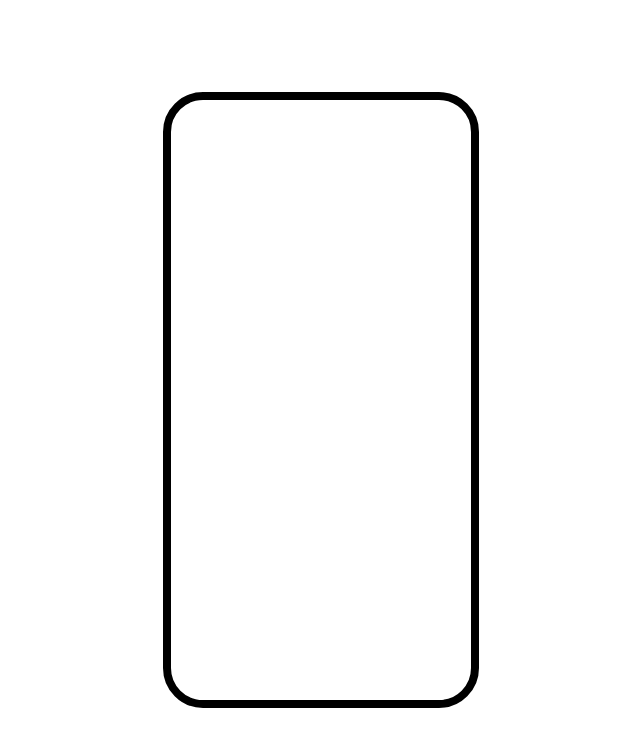
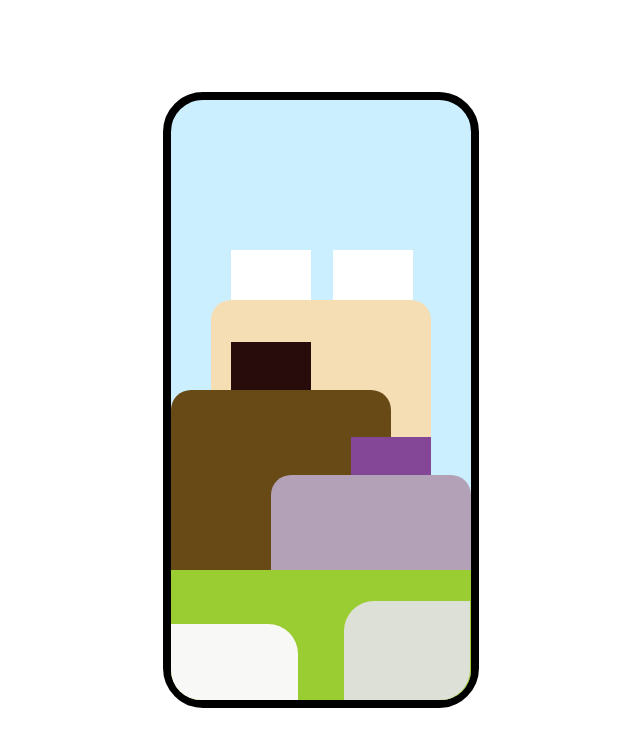
Before and after one commit to MaryToribio/Alicia-en-el-pais-de-las-marabillas, a plain HTML site: page index.html in a window 1280 px wide. Shown: the whole page, without its empty margins (319-959 px from the left). Drawn offline with Linux system fonts and the light colour scheme.

Commit message:
se adicionaron las capas total 10 capas y estilos

```diff
--- a/index.html
+++ b/index.html
@@ -11,13 +11,14 @@
     <div class="phone">
         <div class="layer-1"></div>
         <div class="layer-2"></div>
-        <div class="layer-2"></div>
+        <div class="layer-3"></div>
         <div class="layer-4"></div>
         <div class="layer-5"></div>
         <div class="layer-6"></div>
         <div class="layer-7"></div>
         <div class="layer-8"></div>
         <div class="layer-9"></div>
+        <div class="layer-10"></div>
 
 
    </div>
--- a/style.css
+++ b/style.css
@@ -13,33 +13,117 @@ body{
     border-radius: 40px;
     height: 600px;
     width: 300px;
-    background: 0 19px 38px rgba(0, 0, 0, 0.30), 0 15px 12px rgba(0, 0, 0, 0.30),;
+    background: #CCEFFF;
+    box-shadow: 0 19px 38px rgba(0, 0, 0, 0.30), 0 15px 12px rgba(0, 0, 0, 0.22),;
 }
 
 .layer-1{
     position: absolute;
+    z-index: 1;
+    height: 450px;
+    width: 80px;
+    background: white;
+    right: 58px;
+    bottom: 0px;
 }
 .layer-2{
     position: absolute;
+    z-index: 2;
+    height: 450px;
+    width: 80px;
+    background: white;
+    bottom: 0px;
+    left: 60px;
 }
 .layer-3{
     position: absolute;
+    z-index: 3;
+    left: 0px;
+    right: 0px;
+    margin: 0 auto;
+    width: 220px;
+    height: 400px;
+    background: wheat;
+    bottom: 0px;
+    border-top-left-radius: 20px;
+    border-top-right-radius: 20px;
 }
 .layer-4{
     position: absolute;
+    z-index: 4;
+    height: 358px;
+    width: 80px;
+    background: #280c0c;
+    bottom: 0px;
+    left: 60px;
 }
 .layer-5{
     position: absolute;
+    z-index: 5;
+    left: 0px;
+    right: 80px;
+    margin: 0 auto;
+    width: 220px;
+    height: 310px;
+    background: rgb(103, 74, 21);
+    bottom: 0px;
+    border-bottom-left-radius: 32px;
+    border-top-left-radius: 20px;
+    border-top-right-radius: 20px;
 }
+
 .layer-6{
     position: absolute;
+    z-index: 6;
+    height: 263px;
+    width: 80px;
+    background: #844797;
+    right: 40px;
+    bottom: 0px;
 }
 .layer-7{
     position: absolute;
+    z-index: 7;
+    left: 99px;
+    right: 0px;
+    margin: 0 auto;
+    width: 200px;
+    height: 225px;
+    background: #b2a1b7;
+    bottom: 0px;
+    border-top-left-radius: 20px;
+    border-top-right-radius: 20px;
+    border-bottom-right-radius: 30px;
 }
 .layer-8{
     position: absolute;
+    z-index: 8;
+    width: 100%;
+    height: 130px;
+    background: yellowgreen;
+    top: 470px;
+    border-bottom-left-radius: 30px;
+    border-bottom-right-radius: 30px;
 }
 .layer-9{
     position: absolute;
+    z-index: 9;
+    width: 127px;
+    height: 76px;
+    background: rgb(248, 249, 246);
+    top: 524px;
+    border-bottom-left-radius: 30px;
+    border-top-right-radius: 30px;
 }
+
+.layer-10{
+    position: absolute;
+    z-index: 10;
+    width: 126px;
+    height: 99px;
+    background: rgb(221, 224, 214);
+    top: 501px;
+    border-bottom-right-radius: 30px;
+    right: 1px;
+    border-top-left-radius: 30px;
+}
```
